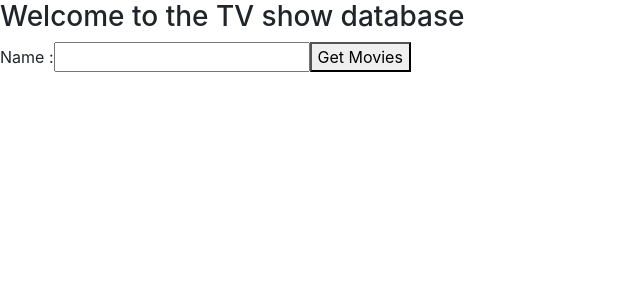
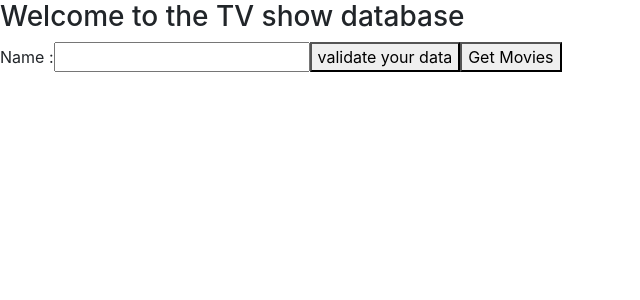
Before and after one commit to haimMontreal/FirstAngularProject, an Angular app: page /search in a window 1280 px wide. Shown: the top 300 px of the page, without its empty margins (0-640 px from the left). Built offline with nearby package versions, Linux system fonts and the light colour scheme.

Commit message:
add of a new button to avoid the empty array

```diff
--- a/src/app/app.component.html
+++ b/src/app/app.component.html
@@ -1,5 +1,6 @@
 <h3>Welcome to the TV show database</h3>
 Name :<input type="text" (keyup)="onNameKeyUp($event)">
-<button (click)="getProfile()" routerLink="search" >Get Movies</button>
+<button (click)="getProfile()">validate your data</button>
+<button routerLink="search">Get Movies</button>
 
 <router-outlet></router-outlet>
--- a/src/app/display-result/display-result.component.ts
+++ b/src/app/display-result/display-result.component.ts
@@ -1,5 +1,6 @@
 import { Component } from '@angular/core';
 import {DataService} from '../services/data.service';
+import {AppComponent} from '../app.component';
 
 
 @Component({
@@ -11,7 +12,7 @@ export class DisplayResultComponent {
 
 
 
-  constructor(private dataService: DataService){
+  constructor(private dataService: DataService, private appComponent: AppComponent){
     /*
     this.idDisplay= this.dataService.id;
     this.nameDisplay= this.dataService.name;
--- a/src/app/services/data.service.ts
+++ b/src/app/services/data.service.ts
@@ -1,4 +1,5 @@
 import {AppComponent} from '../app.component';
+
 
 export class DataService {
 
```
